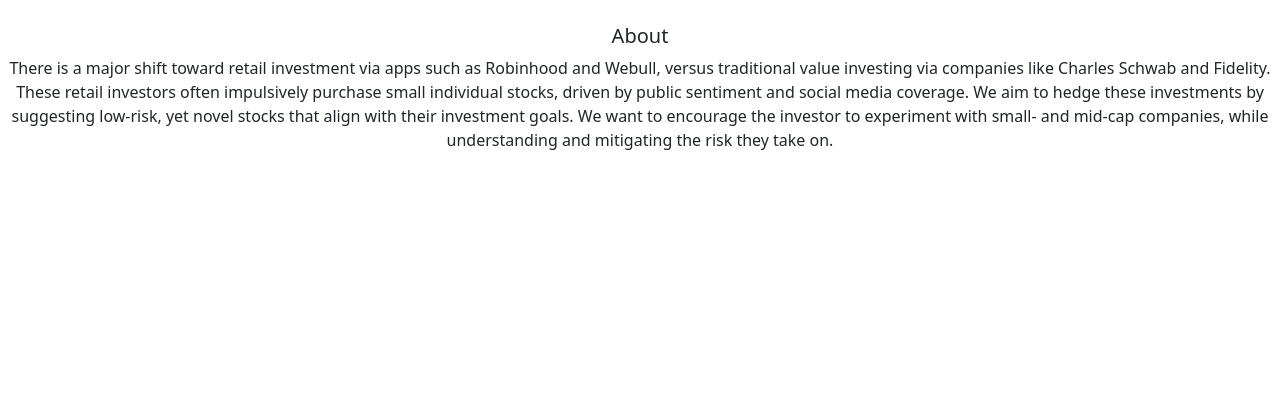
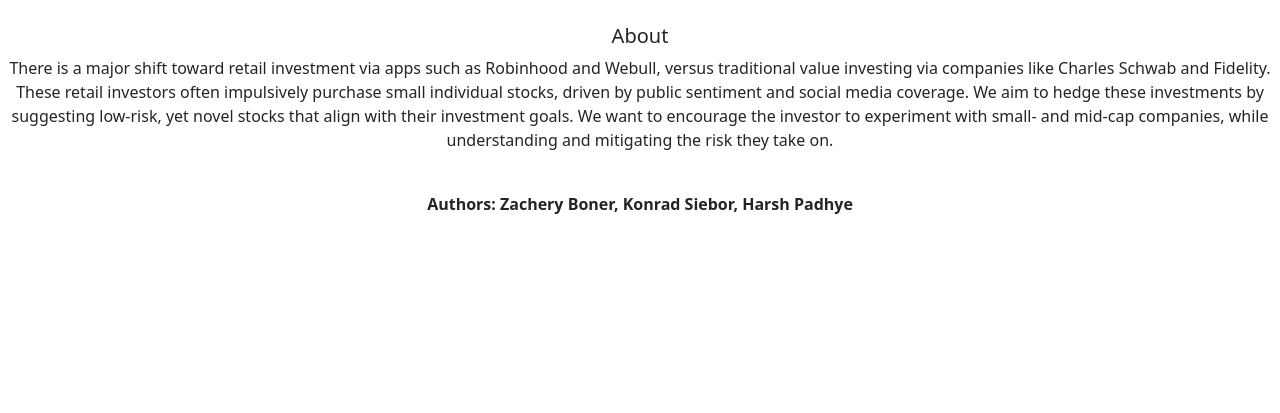
Before and after one commit to ZackBoner/HooHacks, a Python web app: template templates/about.html in a window 1280 px wide. Shown: the part 56-469 px from the top of the page. Run offline with Jinja, Linux system fonts and the light colour scheme; the template is opened without the code that fills it, so the values that code supplies are empty; some libraries are stand-ins or nearby versions.

Commit message:
Added authors to about page

```diff
--- a/templates/about.html
+++ b/templates/about.html
@@ -12,6 +12,8 @@
             We aim to hedge these investments by suggesting low-risk, yet novel stocks that align with their investment goals.
             We want to encourage the investor to experiment with small- and mid-cap companies, while understanding and mitigating the risk they take on.</text>
 </p>
+<br>
+<b>Authors: Zachery Boner, Konrad Siebor, Harsh Padhye</b>
 </center>
 
 {% endblock %}
```
